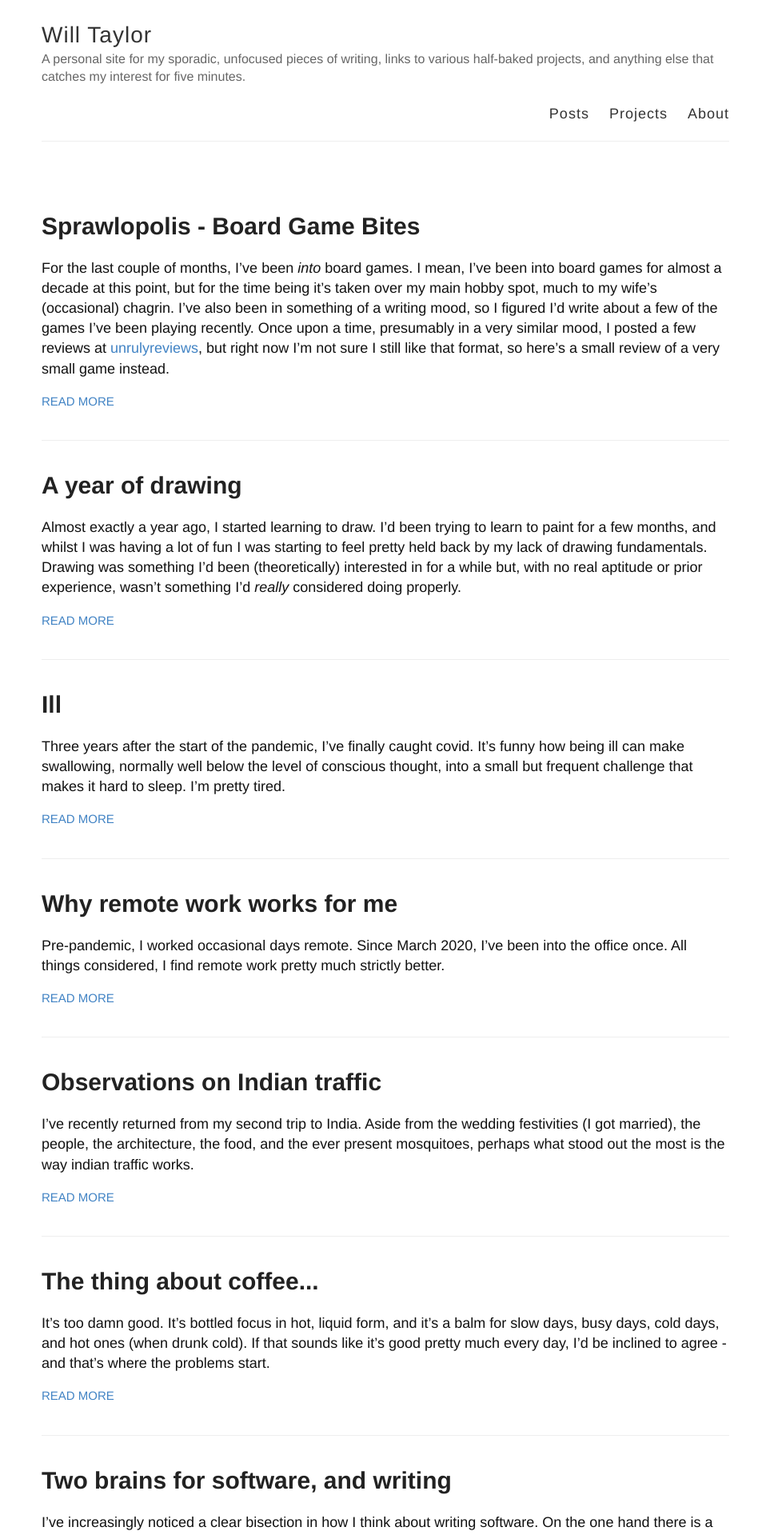
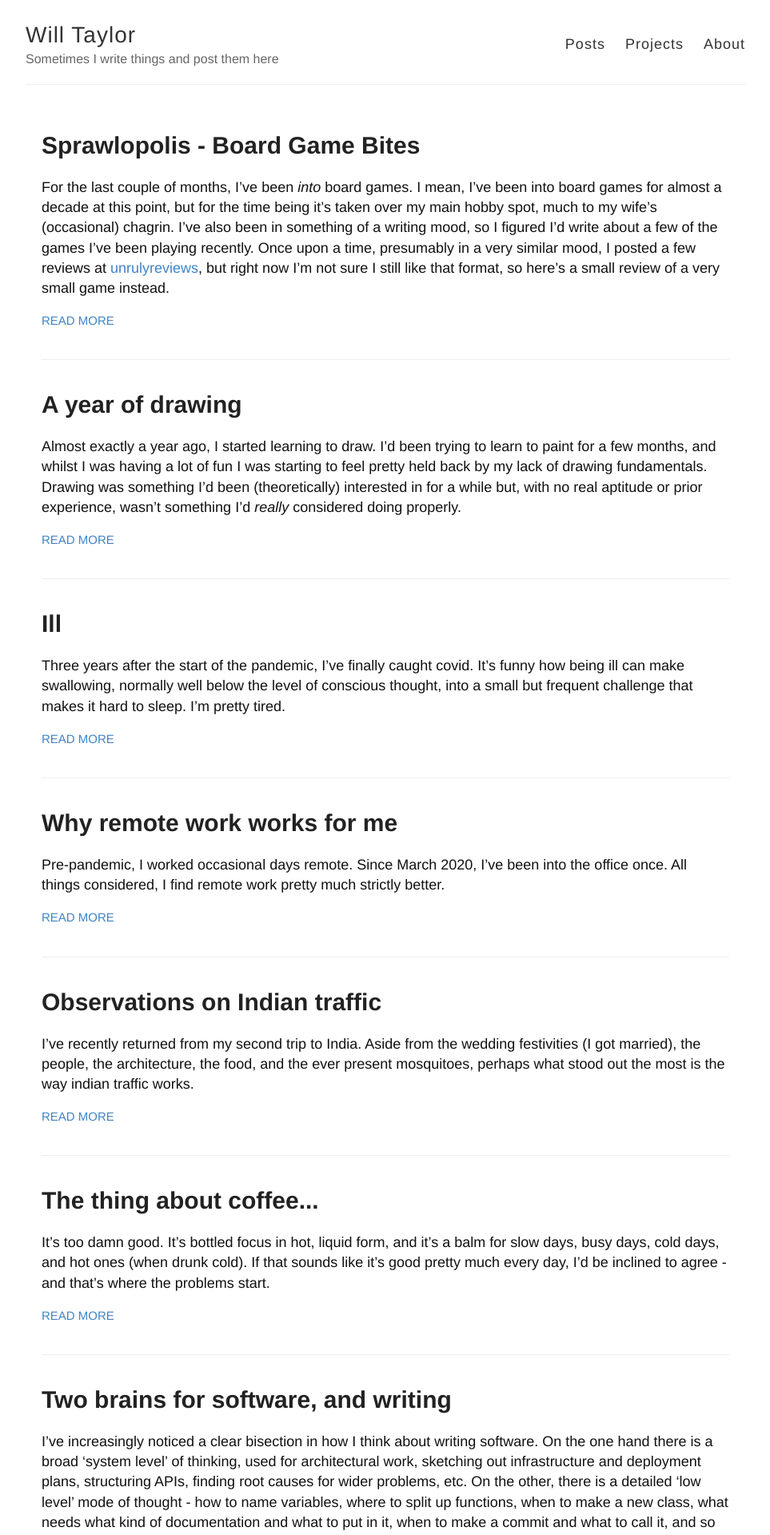
Before and after one commit to WonkySpecs/WonkySpecs-WonkySpecs.github.io, a Jekyll site: the page built from index.html, in a window 1280 px wide. Shown: the top 1919 px of the page at 80% size, without its empty margins (158-1121 px from the left). Built offline with Jekyll 4.4.1, drawn with Linux system fonts in a browser that asks for light colours.

Commit message:
Update header

```diff
--- a/_config.yml
+++ b/_config.yml
@@ -6,9 +6,7 @@
 name: Will Taylor
 
 description: >- # this means to ignore newlines until "baseurl:"
-    A personal site for my sporadic, unfocused pieces of writing,
-    links to various half-baked projects, and anything else that catches my
-    interest for five minutes.
+    Sometimes I write things and post them here
 
 
 # Includes an icon in the footer for each username you enter
--- a/_layouts/default.html
+++ b/_layouts/default.html
@@ -17,7 +17,6 @@
 
   <body>
     <div class="wrapper-masthead">
-      <div class="container">
       <header class="masthead clearfix">
 
         <div class="site-info">
@@ -31,7 +30,6 @@
           <a href="{{ site.baseurl }}/about">About</a>
         </nav>
       </header>
-      </div>
     </div>
 
     <div id="main" role="main" class="container">
--- a/style.scss
+++ b/style.scss
@@ -152,7 +152,9 @@ img {
 //
 
 .wrapper-masthead {
-  margin-bottom: 50px;
+  width: 100%;
+  max-width: 900px;
+  margin-bottom: 20px;
 }
 
 .masthead {
```
Lines whose indentation alone changed are shown as unchanged.
